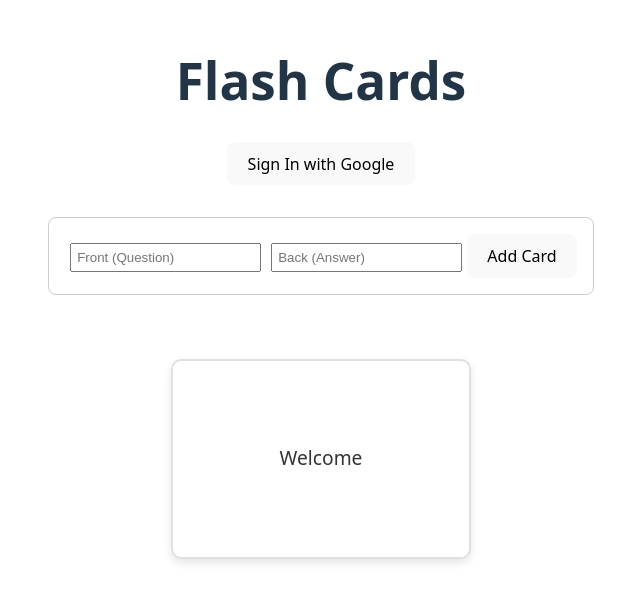
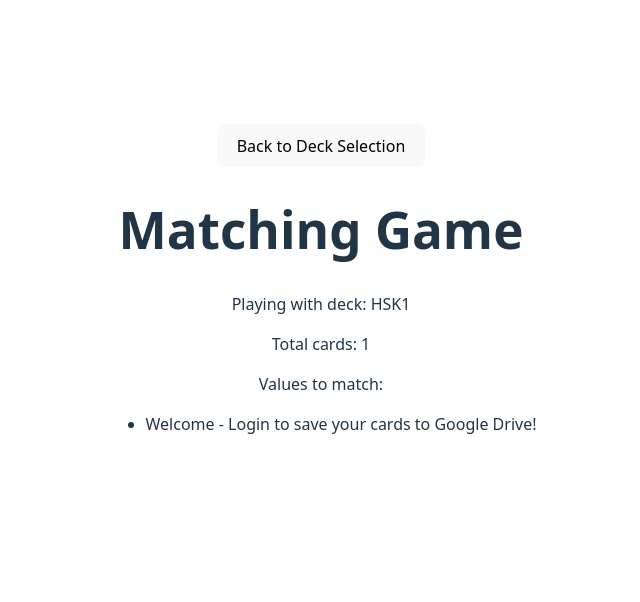
Before and after one commit to emunozgutier/Bubble-Flash-Cards, a React (Vite) app: page /matching in a window 1280 px wide. Shown: the part 112-714 px from the top of the page, without its empty margins (319-959 px from the left). Built offline with nearby package versions, Linux system fonts and the light colour scheme.

Commit message:
adds pages

```diff
--- a/package.json
+++ b/package.json
@@ -12,6 +12,7 @@
   "dependencies": {
     "react": "^19.2.0",
     "react-dom": "^19.2.0",
+    "react-router-dom": "^7.13.0",
     "zustand": "^5.0.10"
   },
   "devDependencies": {
--- a/src/App.jsx
+++ b/src/App.jsx
@@ -1,7 +1,10 @@
 import { useEffect } from 'react'
+import { BrowserRouter, Routes, Route } from 'react-router-dom'
 import './App.css'
-import FlashCard from './components/FlashCard'
-import { initGapi, initGis, signIn, findFile, saveFile, loadFile, createFolder } from './services/googleDriveService'
+import SelectDeckAndGame from './SelectDeckAndGame'
+import BubbleGame from './pages/BubbleGame'
+import MatchingGame from './pages/MatchingGame'
+import { initGapi, initGis, findFile, saveFile, loadFile, createFolder } from './services/googleDriveService'
 import useDriveStore from './stores/useDriveStore'
 import useDataStore from './stores/useDataStore'
 
@@ -10,11 +13,8 @@ const APP_FOLDER_NAME = 'BubbleFlashCards';
 const DECK_NAMES = ['HSK1', 'HSK2', 'HSK3', 'HSK4', 'HSK5'];
 
 function App() {
-  const { isAuthorized, appFolderId, deckFileIds, isLoading,
-    setAuthorized, setAppFolderId, setDeckFileIds, updateDeckFileId, setIsLoading } = useDriveStore();
-
-  const { cards, currentDeckName, draftCard,
-    setCards, addCard, setCurrentDeckName, setDraftCardFront, setDraftCardBack, resetDraftCard } = useDataStore();
+  const { setAuthorized, setAppFolderId, setDeckFileIds, setIsLoading } = useDriveStore();
+  const { setCards, setCurrentDeckName } = useDataStore();
 
   const loadDeck = async (deckName, fileId) => {
     setIsLoading(true);
@@ -116,114 +116,14 @@ function App() {
     // eslint-disable-next-line react-hooks/exhaustive-deps
   }, []);
 
-  const handleDeckChange = async (e) => {
-    const newDeck = e.target.value;
-    if (newDeck === currentDeckName) return;
-
-    // Save current deck before switching? (Optional, but good UX)
-    // For now, let's just switch and load.
-
-    const fileId = deckFileIds[newDeck];
-    if (fileId) {
-      await loadDeck(newDeck, fileId);
-    } else {
-      // Should not happen if we initialized correctly, but handle just in case
-      // Create it?
-      if (appFolderId) {
-        try {
-          // Quick create
-          const res = await saveFile(`${newDeck}.json`, { cards: [] }, null, appFolderId);
-          updateDeckFileId(newDeck, res.id);
-          setCurrentDeckName(newDeck);
-          setCards([]);
-        } catch (err) {
-          alert("Error creating new deck: " + err.message);
-        }
-      }
-    }
-  };
-
-  const handleAddCard = (e) => {
-    e.preventDefault();
-    if (!draftCard.front || !draftCard.back) return;
-    const newCard = {
-      id: Date.now(),
-      front: draftCard.front,
-      back: draftCard.back
-    };
-    addCard(newCard);
-    resetDraftCard();
-  };
-
-  const handleSaveToDrive = async () => {
-    if (!isAuthorized || !appFolderId) return;
-    setIsLoading(true);
-    try {
-      const filename = `${currentDeckName}.json`;
-      const fileId = deckFileIds[currentDeckName];
-
-      const result = await saveFile(filename, { cards }, fileId, appFolderId);
-      if (result.id && !fileId) {
-        updateDeckFileId(currentDeckName, result.id);
-      }
-      alert(`Saved ${currentDeckName} successfully!`);
-    } catch (error) {
-      alert('Failed to save: ' + error.message);
-    }
-    setIsLoading(false);
-  };
-
-
-
-
   return (
-    <>
-      <h1>Flash Cards</h1>
-
-      <div className="controls">
-        {!isAuthorized ? (
-          <button onClick={signIn}>Sign In with Google</button>
-        ) : (
-          <>
-            <span className="auth-status">✅ Connected</span>
-            <select value={currentDeckName} onChange={handleDeckChange} disabled={isLoading}>
-              {DECK_NAMES.map(name => (
-                <option key={name} value={name}>{name}</option>
-              ))}
-            </select>
-            <button onClick={handleSaveToDrive} disabled={isLoading}>
-              {isLoading ? 'Saving...' : 'Save Deck'}
-            </button>
-          </>
-        )}
-      </div>
-
-      <form className="add-card-form" onSubmit={handleAddCard}>
-        <input
-          type="text"
-          placeholder="Front (Question)"
-          value={draftCard.front}
-          onChange={(e) => setDraftCardFront(e.target.value)}
-        />
-        <input
-          type="text"
-          placeholder="Back (Answer)"
-          value={draftCard.back}
-          onChange={(e) => setDraftCardBack(e.target.value)}
-        />
-        <button type="submit">Add Card</button>
-      </form>
-
-      <div className="card-grid">
-        {cards.map(card => (
-          <FlashCard
-            key={card.id}
-            front={card.front}
-            back={card.back}
-          />
-        ))}
-      </div>
-    </>
+    <BrowserRouter>
+      <Routes>
+        <Route path="/" element={<SelectDeckAndGame />} />
+        <Route path="/bubble" element={<BubbleGame />} />
+        <Route path="/matching" element={<MatchingGame />} />
+      </Routes>
+    </BrowserRouter>
   )
 }
 
--- /dev/null
+++ b/src/SelectDeckAndGame.jsx
@@ -0,0 +1,141 @@
+import React from 'react';
+import { useNavigate } from 'react-router-dom';
+import FlashCard from './components/FlashCard';
+import useDriveStore from './stores/useDriveStore';
+import useDataStore from './stores/useDataStore';
+import { signIn, saveFile, loadFile } from './services/googleDriveService';
+
+const DECK_NAMES = ['HSK1', 'HSK2', 'HSK3', 'HSK4', 'HSK5'];
+
+function SelectDeckAndGame() {
+    const navigate = useNavigate();
+    const { isAuthorized, appFolderId, deckFileIds, isLoading, updateDeckFileId, setIsLoading } = useDriveStore();
+    const { cards, currentDeckName, draftCard, setCards, addCard, setCurrentDeckName, setDraftCardFront, setDraftCardBack, resetDraftCard } = useDataStore();
+
+    const loadDeck = async (deckName, fileId) => {
+        setIsLoading(true);
+        try {
+            const data = await loadFile(fileId);
+            if (data && data.cards) {
+                setCards(data.cards);
+            } else {
+                setCards([]);
+            }
+            setCurrentDeckName(deckName);
+        } catch (err) {
+            console.error(`Error loading deck ${deckName}`, err);
+            alert(`Failed to load ${deckName}`);
+        }
+        setIsLoading(false);
+    };
+
+    const handleDeckChange = async (e) => {
+        const newDeck = e.target.value;
+        if (newDeck === currentDeckName) return;
+
+        const fileId = deckFileIds[newDeck];
+        if (fileId) {
+            await loadDeck(newDeck, fileId);
+        } else {
+            if (appFolderId) {
+                try {
+                    const res = await saveFile(`${newDeck}.json`, { cards: [] }, null, appFolderId);
+                    updateDeckFileId(newDeck, res.id);
+                    setCurrentDeckName(newDeck);
+                    setCards([]);
+                } catch (err) {
+                    alert("Error creating new deck: " + err.message);
+                }
+            }
+        }
+    };
+
+    const handleAddCard = (e) => {
+        e.preventDefault();
+        if (!draftCard.front || !draftCard.back) return;
+        const newCard = {
+            id: Date.now(),
+            front: draftCard.front,
+            back: draftCard.back
+        };
+        addCard(newCard);
+        resetDraftCard();
+    };
+
+    const handleSaveToDrive = async () => {
+        if (!isAuthorized || !appFolderId) return;
+        setIsLoading(true);
+        try {
+            const filename = `${currentDeckName}.json`;
+            const fileId = deckFileIds[currentDeckName];
+
+            const result = await saveFile(filename, { cards }, fileId, appFolderId);
+            if (result.id && !fileId) {
+                updateDeckFileId(currentDeckName, result.id);
+            }
+            alert(`Saved ${currentDeckName} successfully!`);
+        } catch (error) {
+            alert('Failed to save: ' + error.message);
+        }
+        setIsLoading(false);
+    };
+
+    return (
+        <div className="select-deck-page">
+            <h1>Flash Cards Manager</h1>
+
+            <div className="controls">
+                {!isAuthorized ? (
+                    <button onClick={signIn}>Sign In with Google</button>
+                ) : (
+                    <>
+                        <span className="auth-status">✅ Connected</span>
+                        <select value={currentDeckName} onChange={handleDeckChange} disabled={isLoading}>
+                            {DECK_NAMES.map(name => (
+                                <option key={name} value={name}>{name}</option>
+                            ))}
+                        </select>
+                        <button onClick={handleSaveToDrive} disabled={isLoading}>
+                            {isLoading ? 'Saving...' : 'Save Deck'}
+                        </button>
+                    </>
+                )}
+            </div>
+
+            {isAuthorized && (
+                <div className="game-selection">
+                    <button onClick={() => navigate('/bubble')}>Play Bubble Game</button>
+                    <button onClick={() => navigate('/matching')}>Play Matching Game</button>
+                </div>
+            )}
+
+            <form className="add-card-form" onSubmit={handleAddCard}>
+                <input
+                    type="text"
+                    placeholder="Front (Question)"
+                    value={draftCard.front}
+                    onChange={(e) => setDraftCardFront(e.target.value)}
+                />
+                <input
+                    type="text"
+                    placeholder="Back (Answer)"
+                    value={draftCard.back}
+                    onChange={(e) => setDraftCardBack(e.target.value)}
+                />
+                <button type="submit">Add Card</button>
+            </form>
+
+            <div className="card-grid">
+                {cards.map(card => (
+                    <FlashCard
+                        key={card.id}
+                        front={card.front}
+                        back={card.back}
+                    />
+                ))}
+            </div>
+        </div>
+    );
+}
+
+export default SelectDeckAndGame;
--- /dev/null
+++ b/src/pages/BubbleGame.jsx
@@ -0,0 +1,28 @@
+import React from 'react';
+import { useNavigate } from 'react-router-dom';
+import useDataStore from '../stores/useDataStore';
+
+function BubbleGame() {
+    const navigate = useNavigate();
+    const { cards, currentDeckName } = useDataStore();
+
+    return (
+        <div className="bubble-game">
+            <button onClick={() => navigate('/')}>Back to Deck Selection</button>
+            <h1>Bubble Game</h1>
+            <p>Playing with deck: {currentDeckName}</p>
+            <p>Total cards: {cards.length}</p>
+            <div className="game-area">
+                {/* Game logic will go here */}
+                <p>Values to match:</p>
+                <ul>
+                    {cards.map(card => (
+                        <li key={card.id}>{card.front} - {card.back}</li>
+                    ))}
+                </ul>
+            </div>
+        </div>
+    );
+}
+
+export default BubbleGame;
--- /dev/null
+++ b/src/pages/MatchingGame.jsx
@@ -0,0 +1,28 @@
+import React from 'react';
+import { useNavigate } from 'react-router-dom';
+import useDataStore from '../stores/useDataStore';
+
+function MatchingGame() {
+    const navigate = useNavigate();
+    const { cards, currentDeckName } = useDataStore();
+
+    return (
+        <div className="matching-game">
+            <button onClick={() => navigate('/')}>Back to Deck Selection</button>
+            <h1>Matching Game</h1>
+            <p>Playing with deck: {currentDeckName}</p>
+            <p>Total cards: {cards.length}</p>
+            <div className="game-area">
+                {/* Game logic will go here */}
+                <p>Values to match:</p>
+                <ul>
+                    {cards.map(card => (
+                        <li key={card.id}>{card.front} - {card.back}</li>
+                    ))}
+                </ul>
+            </div>
+        </div>
+    );
+}
+
+export default MatchingGame;
```
Also changed, not shown: 1 other file (tests, documents, lock files or other folders).
